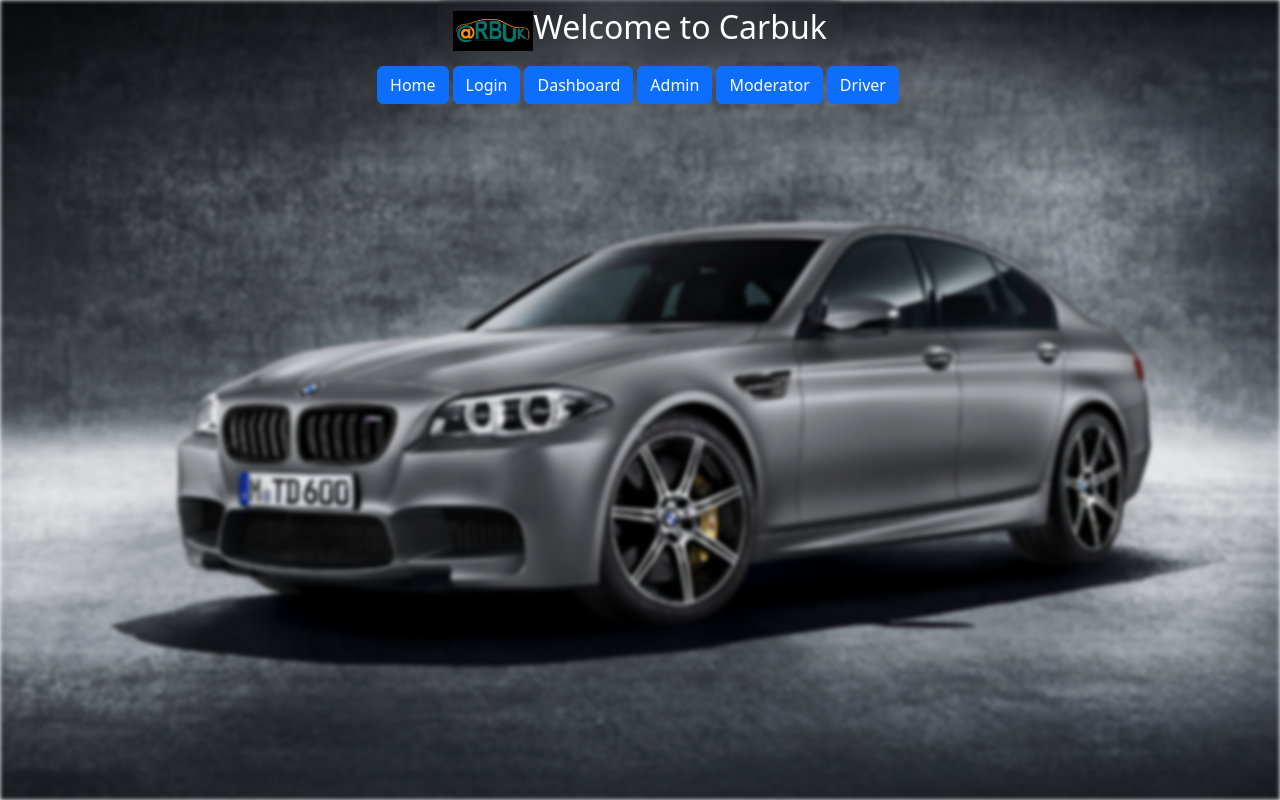
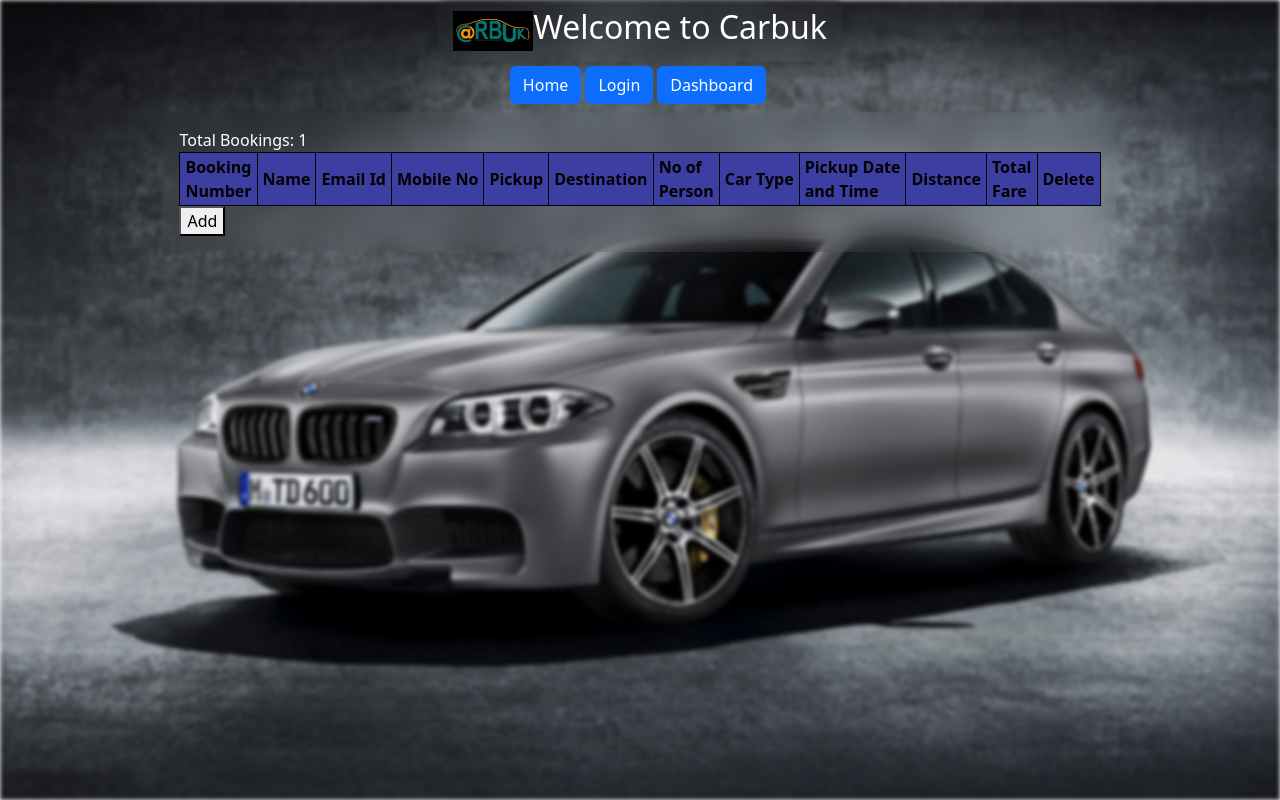
Before and after one commit to Sitaram0104/carbuk-v2-web-next, a Next.js app: page /dashboard in a window 1280 px wide. Built offline with nearby package versions, Linux system fonts and the light colour scheme; no server answers; the database is empty.

Commit message:
dashboard

```diff
--- a/components/NavBar.js
+++ b/components/NavBar.js
@@ -44,7 +44,7 @@ export default function NavBar({ handleLoginOpen }) {
             </Button>
           </Link>
 
-          <Button variant="primary" className="mb-2 me-1">
+          {/* <Button variant="primary" className="mb-2 me-1">
             Admin
           </Button>
           <Button variant="primary" className="mb-2 me-1">
@@ -52,7 +52,7 @@ export default function NavBar({ handleLoginOpen }) {
           </Button>
           <Button variant="primary" className="mb-2 me-1">
             Driver
-          </Button>
+          </Button> */}
         </div>
       </div>
     </div>
--- /dev/null
+++ b/firebaseConfig.js
@@ -0,0 +1,22 @@
+import "firebase/firestore";
+import "firebase/analytics";
+import "firebase/auth";
+import "firebase/performance";
+import { initializeApp } from "firebase/app";
+import { getFirestore } from "firebase/firestore";
+
+const firebaseConfig = {
+  apiKey: "AIzaSyA1IMveU9sh1Hlr9PXtVfvFVX9bGlX2Bjc",
+  authDomain: "carbuk-web-eb5f8.firebaseapp.com",
+  projectId: "carbuk-web-eb5f8",
+  storageBucket: "carbuk-web-eb5f8.appspot.com",
+  messagingSenderId: "472917080671",
+  appId: "1:472917080671:web:824f78140a8d1d6d94b9ea",
+  measurementId: "G-NW15JPG0TN",
+};
+
+const app = initializeApp(firebaseConfig);
+
+const db = getFirestore(app);
+
+export default db;
--- a/package.json
+++ b/package.json
@@ -15,6 +15,7 @@
     "@mui/material": "^5.10.8",
     "@reduxjs/toolkit": "^1.8.5",
     "bootstrap": "^5.2.2",
+    "firebase": "^9.11.0",
     "mdb-react-ui-kit": "^4.2.0",
     "next": "12.3.1",
     "next-redux-wrapper": "^8.0.0",
@@ -24,7 +25,8 @@
     "react-redux": "^8.0.4",
     "redux": "^4.2.0",
     "redux-devtools-extension": "^2.13.9",
-    "redux-thunk": "^2.4.1"
+    "redux-thunk": "^2.4.1",
+    "request": "^2.79.0"
   },
   "devDependencies": {
     "eslint": "8.25.0",
--- a/pages/dashboard.js
+++ b/pages/dashboard.js
@@ -1,7 +1,29 @@
 import Image from "next/image";
+import { useEffect, useState } from "react";
 import NavBar from "../components/NavBar";
+import { collection, onSnapshot } from "firebase/firestore";
+import db from "../firebaseConfig";
+
+const bookingsRef = collection(db, "bookings");
 
 export default function Home() {
+  const [bookings, setBookings] = useState([]);
+
+  useEffect(() => {
+    const unsubscribe = onSnapshot(bookingsRef, (snapshot) => {
+      const b = [];
+      snapshot.forEach((doc) => {
+        b.push({ key: doc.id, ...doc.data() });
+      });
+      b.sort((a, b) => b.bookingNumber - a.bookingNumber);
+      setBookings(b);
+    });
+
+    return () => {
+      unsubscribe();
+    };
+  }, []);
+
   return (
     <main style={{ position: "relative", width: "100vw", height: "100vh" }}>
       <Image
@@ -12,6 +34,118 @@ export default function Home() {
         alt="background-image"
       />
       <NavBar />
+      <div
+        className="d-flex align-items-center justify-content-center flex-column"
+        style={{ zIndex: 1 }}
+      >
+        <div
+          style={{
+            backdropFilter: "blur(14px)",
+            padding: "1rem",
+            maxWidth: "100vw",
+            overflowX: "auto",
+          }}
+        >
+          <div style={{ color: "white" }}>
+            Total Bookings: {bookings.length + 1}
+          </div>
+          <table>
+            <thead>
+              <tr>
+                <th>
+                  Booking
+                  <br />
+                  Number
+                </th>
+                <th>Name</th>
+                <th>Email Id</th>
+                <th>Mobile No</th>
+                <th>Pickup</th>
+                <th>Destination</th>
+                <th>
+                  No of
+                  <br />
+                  Person
+                </th>
+                <th>Car Type</th>
+                <th>
+                  Pickup Date
+                  <br />
+                  and Time
+                </th>
+                <th>Distance</th>
+                <th>
+                  Total
+                  <br />
+                  Fare
+                </th>
+                <th>Delete</th>
+              </tr>
+            </thead>
+            <tbody>
+              {bookings.map(
+                ({
+                  key,
+                  bookingNumber,
+                  carType,
+                  destination,
+                  emailId,
+                  mobileNumber,
+                  name,
+                  noofPerson,
+                  pickup,
+                  pickupDate,
+                  pickupTime,
+                }) => (
+                  <tr key={key} className="newItem">
+                    <td>{bookingNumber}</td>
+                    <td>{name}</td>
+                    <td>{emailId}</td>
+                    <td>{mobileNumber}</td>
+                    <td>{pickup}</td>
+                    <td>{destination}</td>
+                    <td>{noofPerson}</td>
+                    <td>{carType}</td>
+                    <td>
+                      {pickupTime}
+                      {" | "}
+                      {pickupDate}
+                    </td>
+                    <td>5 km</td>
+                    <td>500 ₹</td>
+                    <td>
+                      <div style={{ cursor: "pointer" }}>🗑️</div>
+                    </td>
+                  </tr>
+                )
+              )}
+            </tbody>
+          </table>
+
+          <button
+            onClick={() =>
+              setBookings([
+                {
+                  key: bookings.length + 1,
+                  bookingNumber: bookings.length + 1,
+                  carType: "0",
+                  destination: "0",
+                  emailId: "0@gmail.com",
+                  mobileNumber: 1,
+                  name: "00",
+                  noofPerson: 1,
+                  pickup: "0",
+                  pickupDate: "2022-10-08",
+                  pickupTime: "15:20",
+                },
+                ...bookings,
+              ])
+            }
+          >
+            Add
+          </button>
+        </div>
+      </div>
     </main>
   );
 }
--- a/styles/globals.css
+++ b/styles/globals.css
@@ -10,6 +10,7 @@ body {
 input::-webkit-outer-spin-button,
 input::-webkit-inner-spin-button {
   -webkit-appearance: none;
+  appearance: none;
   margin: 0;
 }
 
@@ -25,3 +26,48 @@ input::-webkit-inner-spin-button {
 hr.style1{
 	border-top: 1px solid #8c8b8b;
 }
+
+.newItem {
+  max-height: 0;
+  opacity: 0;
+  animation: grow 1s ease-in-out forwards;
+  -webkit-animation: grow 1s ease-in-out forwards;
+}
+
+table {
+  border-collapse: collapse;
+  width: 100%;
+  color: black;
+}
+
+th, td {
+  text-align: left;
+  padding: 2px 5px;
+  border: 1px solid black;
+}
+
+td{color:white}
+
+thead{background-color: rgba(8, 10, 134, 1);}
+
+tr:nth-child(odd) {
+  background-color: rgba(113, 115, 192, 0.5);
+}
+tr:nth-child(even) {
+  background-color: rgba(68, 56, 173, 0.5);
+}
+
+tr:hover {background-color: coral;}
+
+@-webkit-keyframes grow {
+  to {
+    max-height: 20px;
+    opacity: 1;
+  }
+}
+@keyframes grow {
+  to {
+    max-height: 20px;
+    opacity: 1;
+  }
+}
```
Also changed, not shown: pages/index.js (+41 -11 lines), 1 other file (tests, documents, lock files or other folders).
